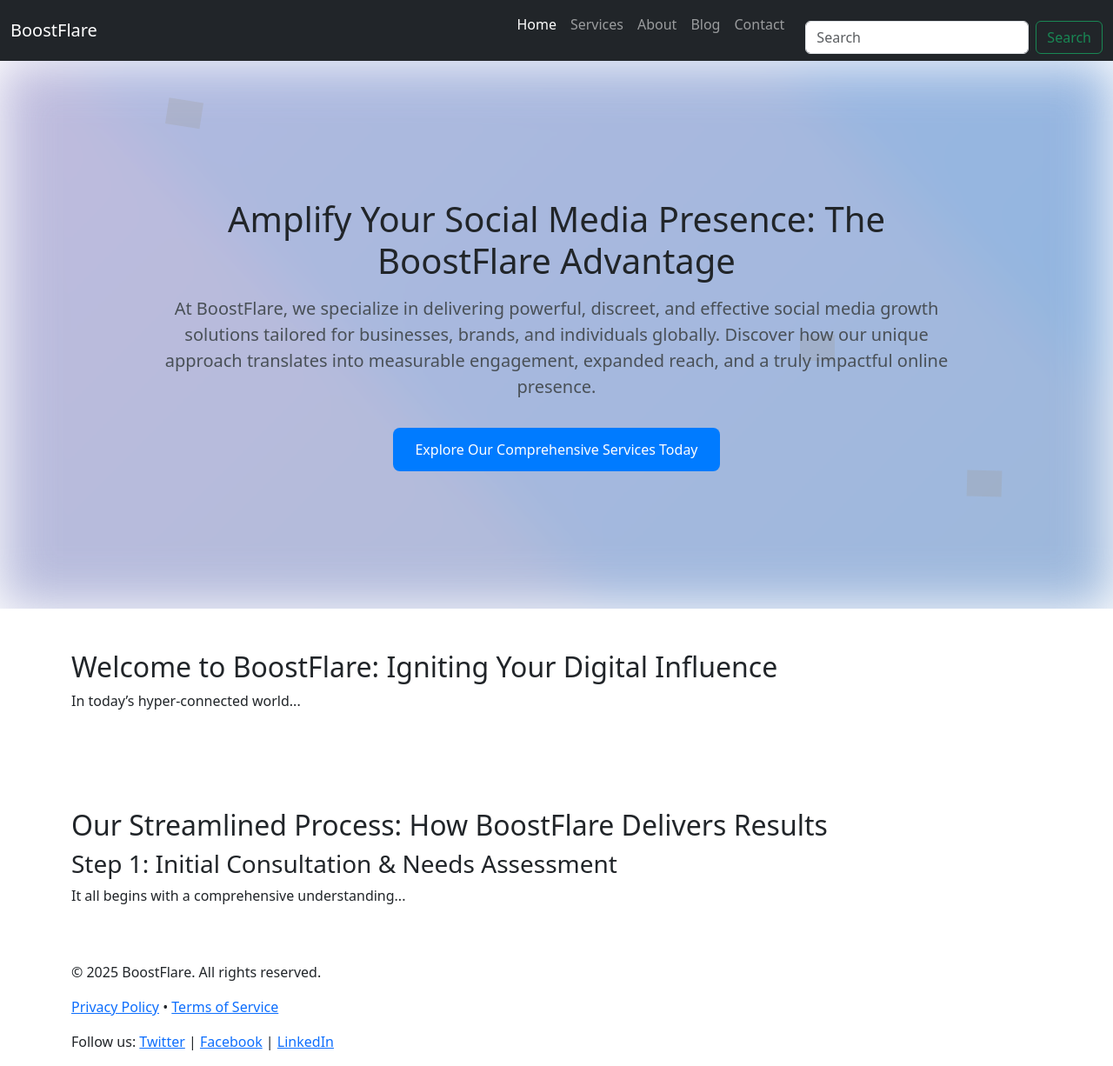
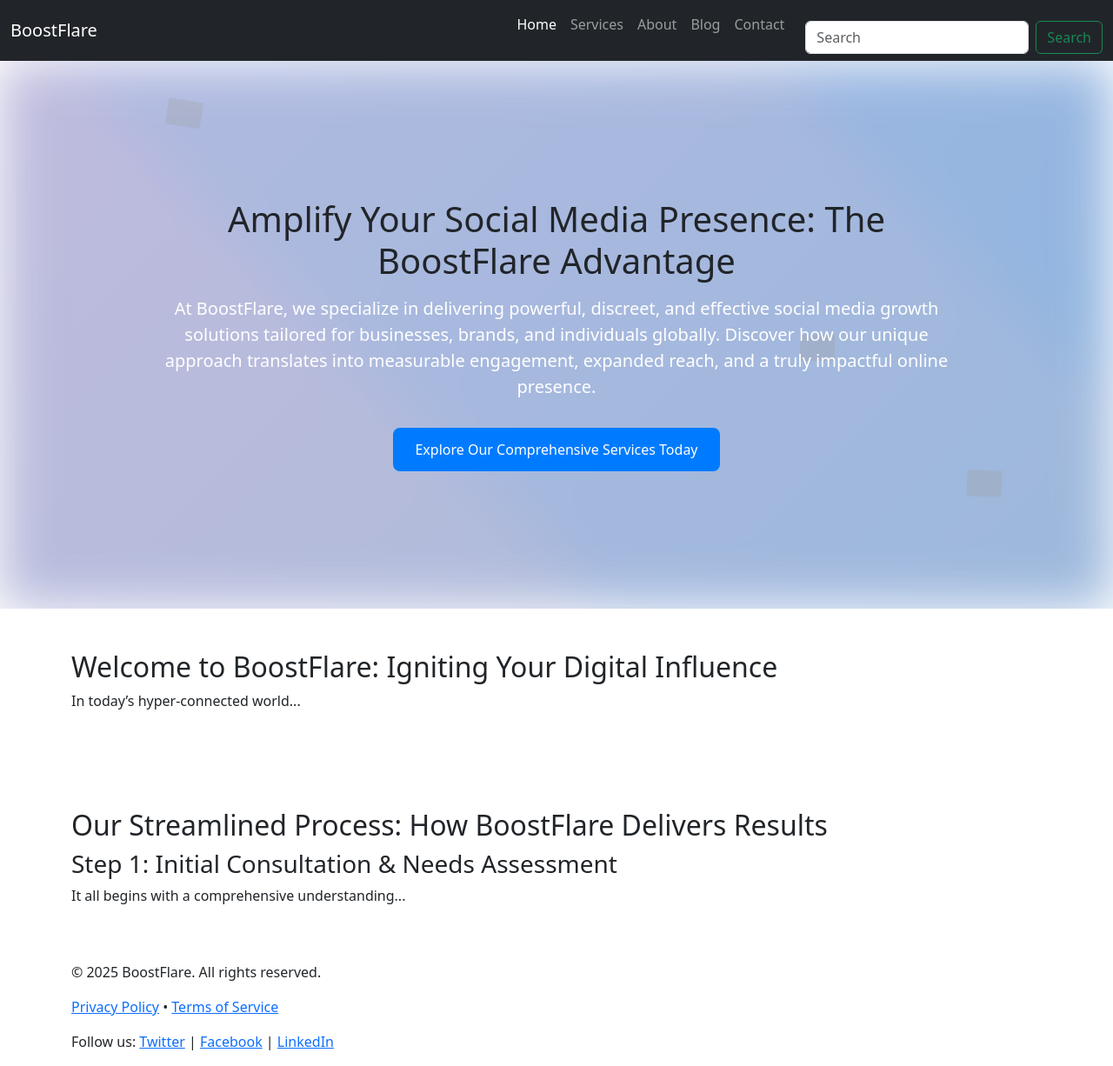
Before and after one commit to candra2012/BoostFlare, a Jekyll site: the page built from index.html, in a window 1280 px wide. Shown: the whole page at 87% size. Built offline with Jekyll 4.4.1, drawn with Linux system fonts in a browser that asks for light colours; grey boxes are pictures that could not be loaded.

Commit message:
Update style.css

```diff
--- a/assets/css/style.css
+++ b/assets/css/style.css
@@ -102,7 +102,7 @@
 
 .hero-content p.lead {
   font-size: 1.25rem;
-  color: #495057;
+  color: #ffffff; /* ✅ jadi putih */
   margin-bottom: 2rem;
 }
 
```
